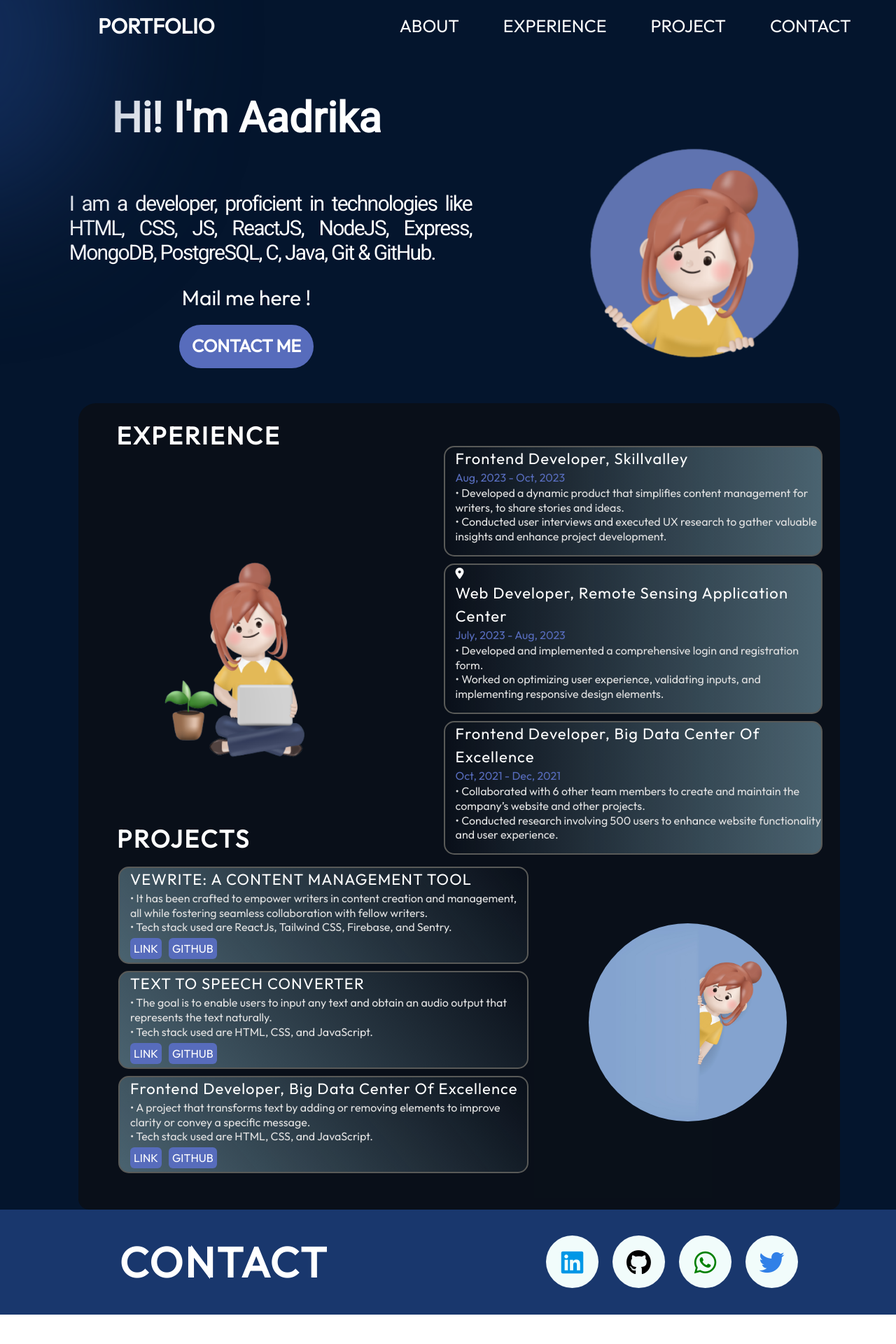
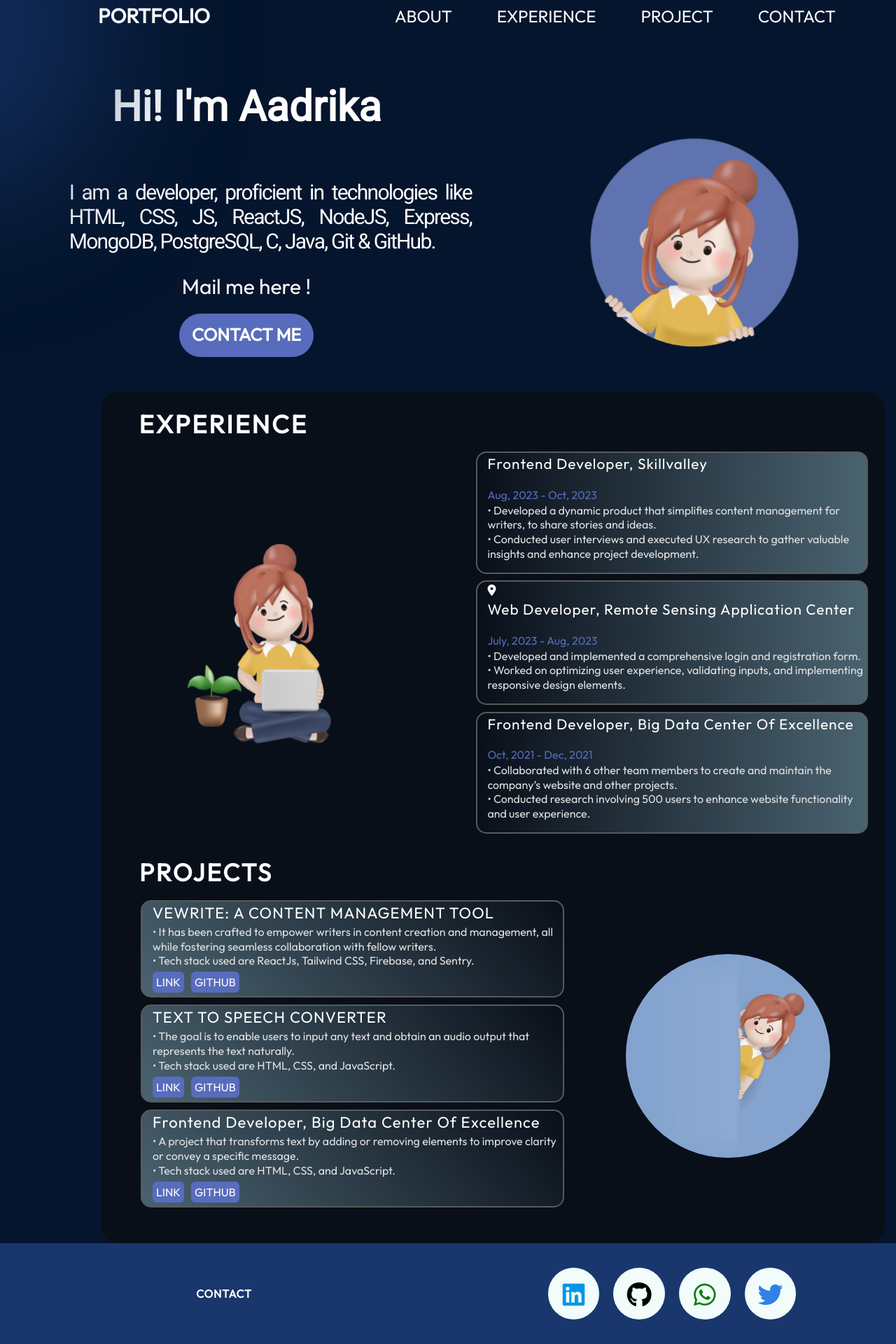
Before and after one commit to aadrikasingh18/Portfolio, a React (Create React App) app: page / in a window 1280 px wide. Shown: the part 68-1988 px from the top of the page at 70% size. Before the commit the page ends 1946 px from the top, so only its background shows below. Built offline with nearby package versions, Linux system fonts and the light colour scheme.

Commit message:
CSS Updates

```diff
--- a/src/Components/Contact.css
+++ b/src/Components/Contact.css
@@ -1,9 +1,11 @@
 @import "../vars.css";
 
 .contact {
+    /* height: 150px; */
+    /* top: 2851px; */
     background: rgba(25, 55, 109, 1);
-    height: 150px;
-    top: 2851px;
+    height: 9rem;
+    top: 178rem;
     display: flex;
     flex-direction: row;
     color: var(--color-text);
@@ -16,7 +18,8 @@
 }
 
 .contact-title {
-    font-size: 60px;
+    /* font-size: 60px; */
+    font-size: 3.75;
     font-weight: 600;
     letter-spacing: 0.05em;
     display: flex;
@@ -37,17 +40,22 @@
 }
 
 .contact-btn {
-    height: 75px;
-    width: 75px;
+    /* height: 75px; */
+    height: 4.6rem;
+    /* width: 75px; */
+    width: 4.6rem;
     background-color: #f1fcfb;
     border-radius: 50px;
     text-align: center;
-    margin: 10px;
-    line-height: 93px;
+    /* margin: 10px; */
+    margin: 0.625rem;
+    /* line-height: 93px; */
+    line-height: 5.8rem;
 }
 
 .contact-btn i {
-    font-size: 36px;
+    /* font-size: 36px; */
+    font-size: 2.25rem;
     transition: all 0.3s linear;
     margin-left: 0px;
 }
--- a/src/Components/Experience.css
+++ b/src/Components/Experience.css
@@ -5,23 +5,25 @@
     /* height: 590px; */
     /* margin-left: 115px; */
     /* padding-top: 25px; */
+    /* width: 73rem; */
     box-sizing: border-box;
-    /* width: 73rem; */
-    width: 68rem;
-    height: 36rem;
-    margin-left: 7rem;
+    width: 70rem;
+    height: 40rem;
+    margin-left: 9rem;
     border-top-left-radius: 25px;
     border-top-right-radius: 25px;
     background-color: rgba(12, 12, 12, 0.6);
     padding-top: 1.5rem;
     color: var(--color-text);
     /* border-radius: 15px; */
+    /* border: 2px solid green; */
 }
 
 .experience-heading {
     box-sizing: border-box;
     font-family: Outfit;
-    font-size: 35px;
+    /* font-size: 35px; */
+    font-size: 2.25rem;
     font-weight: 700;
     line-height: 44px;
     letter-spacing: 0.08em;
@@ -46,7 +48,8 @@
 .experience-img {
     width: 85%;
     z-index: 1;
-    margin-left: 50px;
+    /* margin-left: 50px; */
+    margin-left: 3rem;
     box-sizing: border-box;
 }
 
@@ -54,7 +57,8 @@
     box-sizing: border-box;
     width: 55%;
     height: 100%;
-    margin-top: -25px;
+    /* margin-top: -25px; */
+    margin-top: 0rem;
 }
 
 .experience-list {
@@ -69,9 +73,12 @@
     border-radius: 15px;
     box-sizing: border-box;
     cursor: pointer;
-    margin-top: 10px;
-    margin-right: 25px;
-    padding-left: 15px;
+    /* margin-top: 10px; */
+    /* margin-right: 25px; */
+    /* padding-left: 15px; */
+    margin-top: 0.6rem;
+    margin-right: 1.5rem;
+    padding-left: 0.9rem;
     background-image: linear-gradient(270deg, rgba(165, 215, 232, 0.42) 0%,
             rgba(255, 255, 255, 0) 100%);
     background-size: 100% 100%;
@@ -84,18 +91,21 @@
 
 .exp-role {
     font-family: Outfit;
-    font-size: 22px;
+    /* font-size: 22px; */
+    font-size: 1.3rem;
     font-weight: 450;
     letter-spacing: 0.05em;
 }
 
 .exp-date {
-    margin-top: -18px;
+    /* margin-top: -18px; */
+    margin-top: -1.125;
     color: var(--color-primary);
 }
 
 .exp-des {
-    margin-top: -16px;
+    /* margin-top: -16px; */
+    margin-top: -1rem;
     line-height: 1.3;
     color: rgb(225, 225, 225);
 }
--- a/src/Components/Navbar.css
+++ b/src/Components/Navbar.css
@@ -5,13 +5,15 @@
     display: flex;
     align-items: center;
     justify-content: space-between;
-    padding-top: 70px;
+    /* padding-top: 70px; (4rem) */
+    padding-top: 3.5rem;
     z-index: 2;
     margin: 0 10%;
 }
 
 .styleTitleNav {
-    font-size: 30px;
+    /* font-size: 30px; */
+    font-size: 1.8rem;
     font-weight: 600;
     text-decoration: none;
     color: var(--color-text);
@@ -23,17 +25,20 @@
 
 .styleMenuItemsNav {
     display: flex;
-    gap: 47px;
+    /* gap: 47px; */
+    gap: 3rem;
     list-style: none;
 }
 
 .styleMenuItemsNav a {
-    font-size: 25px;
+    /* font-size: 25px; */
+    font-size: 1.5rem;
     font-weight: 500;
     text-decoration: none;
     color: var(--color-text);
 }
 
 .navbar-brand {
-    padding-right: 240px;
+    /* padding-right: 240px; */
+    padding-right: 15rem;
 }
--- a/src/Components/Project.css
+++ b/src/Components/Project.css
@@ -5,13 +5,13 @@
     /* height: 590px; */
     /* margin-left: 115px; */
     /* padding-top: 25px; */
+    /* width: 73rem; */
     box-sizing: border-box;
-    /* width: 73rem; */
-    width: 68rem;
+    width: 70rem;
     height: 36rem;
-    margin-left: 7rem;
-    border-bottom-left-radius: 15px;
-    border-bottom-right-radius: 15px;
+    margin-left: 9rem;
+    border-bottom-left-radius: 25px;
+    border-bottom-right-radius: 25px;
     background-color: rgba(12, 12, 12, 0.6);
     padding-top: 1.5rem;
     color: var(--color-text);
```
